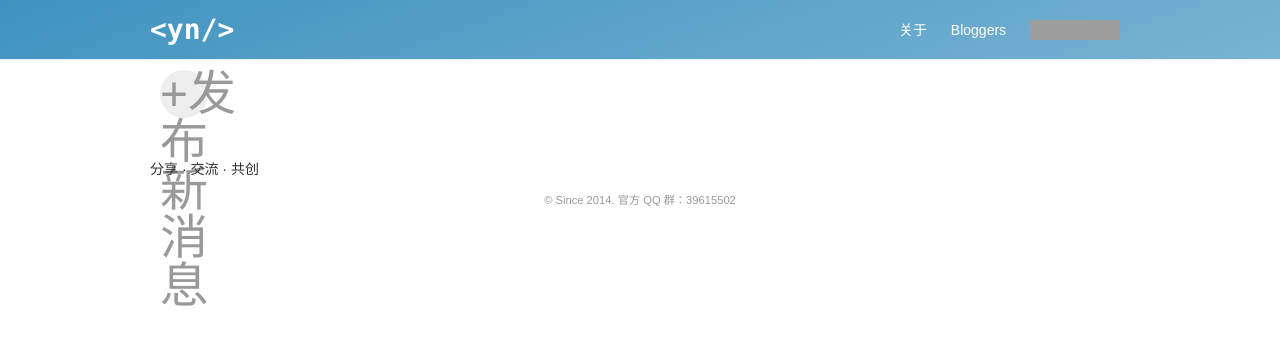
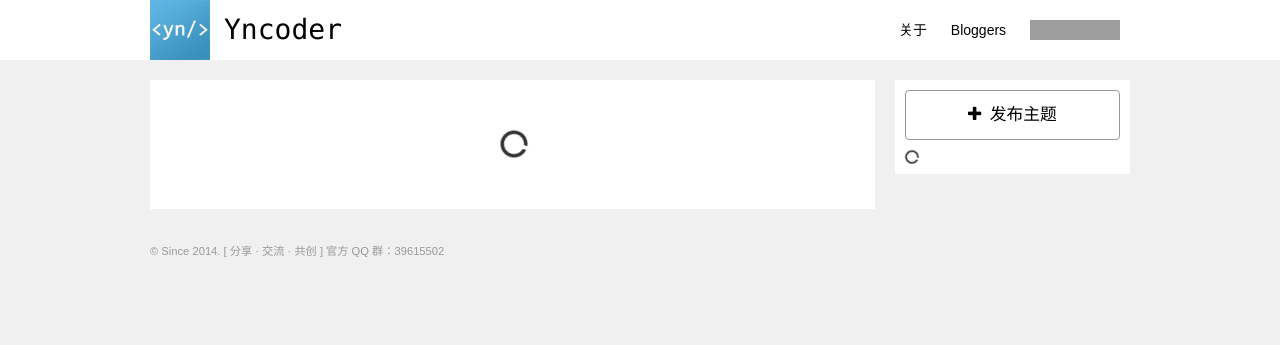
Before and after one commit to yncoder/yncoder.github.io, a Jekyll site: the page built from index.html, in a window 1280 px wide. Shown: the top 345 px of the page. Built offline with Jekyll 4.4.1, drawn with Linux system fonts in a browser that asks for light colours; nearby versions of some CDN libraries; grey boxes are pictures that could not be loaded.

```diff
--- a/_layouts/page.html
+++ b/_layouts/page.html
@@ -8,14 +8,14 @@
 <meta name="viewport" content="width=device-width, initial-scale=1, maximum-scale=1, user-scalable=no" />
 <link rel="icon" href="/favicon.png" type="image/x-icon" />
 <link rel="shortcut icon" href="/favicon.png" type="image/x-icon" />
-<link rel="stylesheet" href="http://netdna.bootstrapcdn.com/font-awesome/4.2.0/css/font-awesome.css" />
+<link rel="stylesheet" href="http://netdna.bootstrapcdn.com/font-awesome/4.5.0/css/font-awesome.css" />
 <link rel="stylesheet" href="/assets/css/common.css" />
 </head>
 <body class="page-{{ page.type }}">
 
 <nav>
     <div class="container">
-        <a href="/" class="logo"><strong>&lt;yn/&gt;</strong></a>
+        <a href="/" class="logo"><img src="/assets/img/logo-160.png" />Yncoder</a>
         <ul>
             <li><a href="/about">关于</a></li>
             <li><a href="/bloggers">Bloggers</a></li>
@@ -27,8 +27,7 @@
 {{ content }}
 
 <footer class="container">
-	<p>分享 · 交流 · 共创</p>
-	<p class="copyright">&copy; Since 2014. 官方 QQ 群：39615502</p>
+	<p class="copyright">&copy; Since 2014. [ 分享 · 交流 · 共创 ] 官方 QQ 群：39615502</p>
 </footer>
 
 </body>
--- a/assets/css/common.css
+++ b/assets/css/common.css
@@ -30,7 +30,7 @@ img{
 }
 
 a{
-	color: #0395d0;
+	color: #000;
 	text-decoration: none;
 }
 a:hover{
@@ -51,27 +51,30 @@ a:hover{
 
 
 
-nav{
+body>nav{
 	height: 60px;
-	border-bottom: 1px solid #eee;
-	background-color: rgba(63, 147, 192, 1);
-	background: linear-gradient( 160deg, rgba(63, 147, 192, 1), rgba(63, 147, 192, 0.7));
+	background: #fff;
 }
-nav .logo{
+body>nav .logo{
 	display: block;
 	float: left;
 	height: 60px;
 	text-decoration: none;
 	font: normal 2em/60px Consolas;
-	color: #fff;
+	color: #000;
 }
-nav ul{
+body>nav .logo img{
+	float: left;
+	height: 100%;
+	margin-right: .5em;
+}
+body>nav ul{
 	position: absolute;
 	top: 0;
 	right: 0;
 	padding: 20px 0;
 }
-nav li{
+body>nav li{
 	list-style: none;
 	display: inline-block;
 	height: 20px;
@@ -79,16 +82,12 @@ nav li{
 	vertical-align: middle;
 	margin-left: 20px;
 }
-nav li a{
-	color: #fff;
-}
 
 footer{
 	padding: 20px 0;
 }
 footer .copyright{
 	line-height: 20px;
-	text-align: center;
 	color: #999;
 	font-size: 80%;
 }
@@ -137,7 +136,7 @@ article blockquote{line-height:1.6em; margin:1em 0 1em 1.5em; border-left:2px so
 
 
 
-.page-single .container:not(nav){
+.page-single .container:not(body>nav){
 	max-width: 640px;
 	font-size: 1.2em;
 	line-height: 1.8em;
@@ -151,48 +150,91 @@ article blockquote{line-height:1.6em; margin:1em 0 1em 1.5em; border-left:2px so
 	font-size: 90%;
 }
 
+.page-list{
+	background: #f0f0f0;
+}
+.page-list main{
+	margin-top: 20px;
+}
+.page-list aside .block{
+	padding: 10px;
+	background: #fff;
+}
+.page-list aside nav .btn-add{
+	display: block;
+	border: 1px solid #999;
+	border-radius: 4px;
+	vertical-align: middle;
+	line-height: 48px;
+	font-size: 1.2em;
+	text-align: center;
+}
+.page-list aside nav .btn-add i{
+	margin-right: .5em;
+}
+.page-list aside nav .btn-add:hover{
+	text-decoration: none;
+	color: #000;
+}
+.page-list aside nav .btn-add:hover i{
+	font-size: 1.2em;
+}
 
+.page-list #label-list li{
+	list-style: none;
+	margin-top: 10px;
+}
+.page-list #label-list a{
+	display: block;
+	border-radius: 4px;
+	padding: 10px;
+	color: #fff;
+}
+.page-list #label-list .fa-tag{
+	margin-right: .5em;
+}
+
+.page-list #issue-list{
+	background: #fff;
+}
 .page-list #issue-list li{
 	list-style: none;
 	position: relative;
-	padding: 10px;
-	border-top: 1px solid #f3f3f3;
+	min-height: 70px;
+	padding: 10px 10px 10px 70px;
+	border-bottom: 1px solid #eee;
+	border-left: 2px solid transparent;
 }
-.page-list #issue-list li.label-活动 {
-	border-left: 3px solid #CE2C7C
+.page-list #issue-list li.loading,
+.page-list #issue-list li.gotowork{
+	padding: 50px 10px;
+	text-align: center;
+	font-size: 200%;
 }
-.page-list #issue-list li.label-招聘 {
-	border-left: 3px solid #FCCB00
-}
-.page-list #issue-list li.label-技术 {
-	border-left: 3px solid #82B5ED
-}
-.page-list #issue-list li.label-求职 {
-	border-left: 3px solid #BEE6BE
-}
-.page-list #issue-list li.label-组织发展 {
-	border-left: 3px solid #000;
+.page-list #issue-list li.hidden{
+	display: none;
 }
 .page-list #issue-list figure{
-	width: 48px;
-	height: 48px;
-	display: inline-block;
-	border-radius: 50%;
 	position: absolute;
 	top: 10px;
 	left: 10px;
-	overflow: hidden;
+	width: 48px;
+	height: 48px;
 }
 .page-list #issue-list figure img{
 	max-width: 100%;
+	border-radius: 4px;
 }
-.page-list #issue-list .title {
-	padding-left: 70px;
-}
-.page-list #issue-list h4 {
+.page-list #issue-list h4{
 	margin: 0;
 	line-height: 1.5em;
 	font-size: 110%;
+}
+.page-list #issue-list h4 a{
+	color: #666;
+}
+.page-list #issue-list h4 a:visited{
+	color: #999;
 }
 .page-list #issue-list p{
 	margin: 0;
@@ -208,27 +250,21 @@ article blockquote{line-height:1.6em; margin:1em 0 1em 1.5em; border-left:2px so
 	font-size: 13px;
 }
 
-.page-list aside {
-	padding: 10px;
-}
-.page-list aside .btn-add {
-	display: inline-block;
-	height: 48px;
-	width: 48px;
-	margin-right: 22px;
-	background-color: #eee;
-	font-size: 48px;
-	text-align: center;
-	vertical-align: middle;
-	border-radius: 50%;
-	color: #999
+@media (min-width: 1024px) {
+	.page-list #issue-list{
+		width: 74%;
+	}
+	.page-list aside{
+		float: right;
+		width: 24%;
+	}
 }
 
 @media (max-width: 640px) {
-	nav .logo *:not(img){
+	body>nav .logo *:not(img){
 		display: none;
 	}
-	nav iframe{
+	body>nav iframe{
 		display: none;
 	}
 	.page-single article.container{
--- a/index.html
+++ b/index.html
@@ -1,26 +1,62 @@
 ---
 layout: page
 type: list
+github: https://github.com/yncoder/yncoder.github.io
 ---
 
+<main>
 	<div class="container">
 		<aside>
-		<a href="https://github.com/yncoder/yncoder.github.io/issues/new" target="_blank" class="btn-add"><span>+</span>发布新消息</a>
+			<nav class="block">
+				<a href="{{page.github}}/issues/new" target="_blank" class="btn-add"><i class="fa fa-plus"></i>发布主题</a>
+				<ul id="label-list">
+					<li class="loading"><i class="fa fa-circle-o-notch fa-spin"></i></li>
+				</ul>
+			</nav>
 		</aside>
-	<main>
-		<ul id="label-list"></ul>
-		<ul id="issue-list"></ul>
+		<ul id="issue-list">
+			<li class="loading"><i class="fa fa-circle-o-notch fa-spin"></i></li>
+		</ul>
+	</div>
 </main>
-</div>
 
 <script>
 (function () {
-	function ajax (url, options, callback) {
+	var store = {
+		isSupport: (function () {
+			try {
+				return 'localStorage' in window && window['localStorage'] !== null;
+			} catch (ex) {
+				return false;
+			}
+		})(),
+		set: function (name, value) {
+			if (this.isSupport) {
+				localStorage.setItem(name, JSON.stringify(value));
+			}
+		},
+		get: function (name) {
+			return this.isSupport ? JSON.parse(localStorage.getItem(name)) : null;
+		}
+	};
+
+	function ajax (url, options) {
 		options = options || {};
 
 		var query = Object.keys(options.query || {}).map(function (key) {
 			return key + '=' + encodeURIComponent(options.query[key]);
 		}).join('&');
+
+		var hash = url + '?' + query + '#' + JSON.stringify(options.data || {});
+
+		if (options.cache) {
+
+			var storage = store.get(hash);
+
+			if (storage && Date.now() - storage.timestamp <= options.cache) {
+				return options.ondata(storage.data);
+			}
+		}
 
 		var request = new XMLHttpRequest();
 		request.responseType = options.responseType || 'json';
@@ -32,9 +68,12 @@ type: list
 			}
 
 			if (this.status >= 200 && this.status < 300) {
-				callback(this.response);
+				if (options.cache) {
+					store.set(hash, {data: this.response, timestamp: Date.now()});
+				}
+				options.ondata && options.ondata(this.response);
 			} else if(this.status == 403) {
-				document.queryAllSelector('.page-list .container main').innerHTML = "<h1 class='alert-error'>别刷了，快去干活</h1>";
+				options.onforbidden && options.onforbidden(this.response);
 			}
 		};
 
@@ -54,30 +93,32 @@ type: list
 		});
 	}
 
-	ajax('//api.github.com/repos/yncoder/yncoder.github.io/issues', {
-		query: {
-			state: 'open'
-		}
-	}, function (data) {
-		var template = '<li class="{labelClasses} {statusClass}">' +
-			'<figure><img src="{authorAvatarUrl}" /></figure>' +
-			'<div class="title"><h4><a href="{link}">{title}</h4>' +
-			'<p>{labelElements} <a class="author" href="{authorLink}" target="_blank">{authorName}</a><i>{comments} 条评论</i></p></div>';
-
-		var labelTemplate = '<a href="{url}" class="label" style="backbround-color: #{color}">{name}</a>';
-
-		function renderLabelItem (label) {
-			return format(labelTemplate, label);
+	function gotowork () {
+		document.getElementById('issue-list').innerHTML = '<li class="gotowork"><h1>别刷了，快去干活</h1></li>';
 	}
 
-		function renderLabelClass (label) {
+	var issueList = {
+		template: '<li class="{labelClasses} {statusClass}" style="border-left-color:{firstLabelColor}">' +
+			'<figure><img src="{authorAvatarUrl}" /></figure>' +
+			'<h4><a href="{link}">{title}</h4>' +
+			'<p>{labelElements} <a class="author" href="{authorLink}" target="_blank">{authorName}</a><i>{comments} 条评论</i></p>',
+
+		labelTemplate: '<a href="{url}" class="label" style="backbround-color: #{color}">{name}</a>',
+
+		renderLabelItem: function (label) {
+			return format(this.labelTemplate, label);
+		},
+
+		renderLabelClass: function (label) {
 			return 'label-' + label.name;
-		}
+		},
 
+		render: function (data) {
 			var html = data.map(function (item) {
-			return format(template, {
-				labelClasses: item.labels.map(renderLabelClass).join(''),
-				labelElements: item.labels.map(renderLabelItem).join(''),
+				return format(this.template, {
+					firstLabelColor: item.labels.length ? '#' + item.labels[0].color : 'transparent',
+					labelClasses: item.labels.map(this.renderLabelClass, this).join(''),
+					labelElements: item.labels.map(this.renderLabelItem, this).join(''),
 					title: escapeHTML(item.title),
 					link: item.html_url,
 					authorAvatarUrl: item.user.avatar_url,
@@ -85,13 +126,79 @@ type: list
 					authorLink: item.user.html_url,
 					comments: item.comments
 				});
-		}).join('');
+			}, this).join('');
 
 			document.getElementById('issue-list').innerHTML = html;
+		},
+
+		load: function () {
+			ajax('//api.github.com/repos/yncoder/yncoder.github.io/issues', {
+				query: {
+					state: 'open'
+				},
+				cache: 60000,
+				ondata: this.render.bind(this),
+				onforbidden: gotowork
 			});
+		}
+	};
 
-	// ajax('//api.github.com/repos/yncoder/yncoder.github.io/labels', null, function (data) {
+	var labelList = {
+		template: '<li><a href="#label-{name}" style="background-color:#{color}" data-color="#{color}"><i class="fa fa-tag"></i>{name}</a></li>',
 
-	// });
+		render: function (data) {
+			data.sort(function (a, b) {
+				return a.name.localeCompare(b.name);
+			});
+			var html = data.map(function (item) {
+				return format(this.template, item);
+			}, this).join('');
+
+			document.getElementById('label-list').innerHTML = html;
+			document.getElementById('label-list').onclick = this.clickHandler;
+		},
+
+		clickHandler: function (ev) {
+			var target = ev.target || ev.srcElement;
+			if (target.nodeName == 'A') {
+				ev.preventDefault();
+
+				var list = target.parentNode.parentNode;
+				var items = list.querySelectorAll('a');
+
+				target.classList.toggle('showing');
+				var showings = list.querySelectorAll('a.showing').length;
+
+				for (var i = 0, len = items.length; i < len; i++) {
+					var item = items[i];
+
+					var className = item.href.replace(/.*#([\w\-]+)/, '$1');
+
+					var flag = item.classList.contains('showing') || !showings;
+
+					item.style.backgroundColor = flag ? item.getAttribute('data-color') : '#ccc';
+
+					[].slice.call(document.querySelectorAll('#issue-list li.' + className)).forEach(function (li) {
+						li.classList.toggle('hidden', !flag);
+					})
+
+				}
+
+
+				return false;
+			}
+		},
+
+		load: function () {
+			ajax('//api.github.com/repos/yncoder/yncoder.github.io/labels', {
+				cache: 3600000,
+				ondata: this.render.bind(this),
+				onforbidden: gotowork
+			});
+		}
+	};
+
+	issueList.load();
+	labelList.load();
 })();
 </script>
```
Lines whose indentation alone changed are shown as unchanged.
